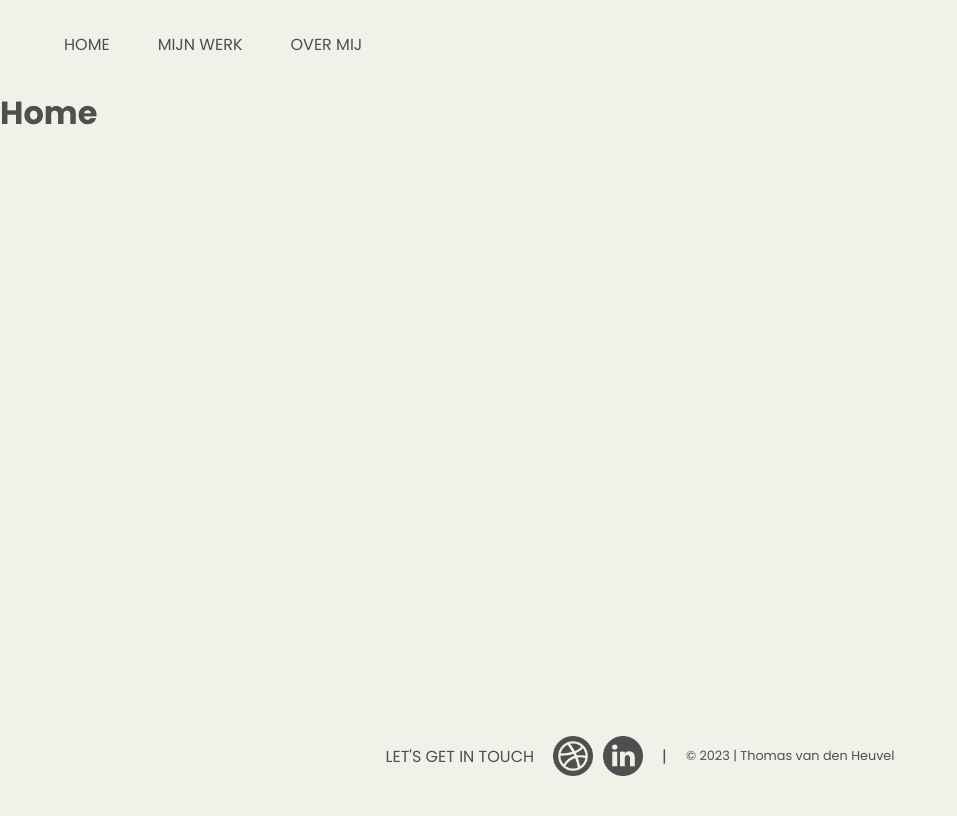
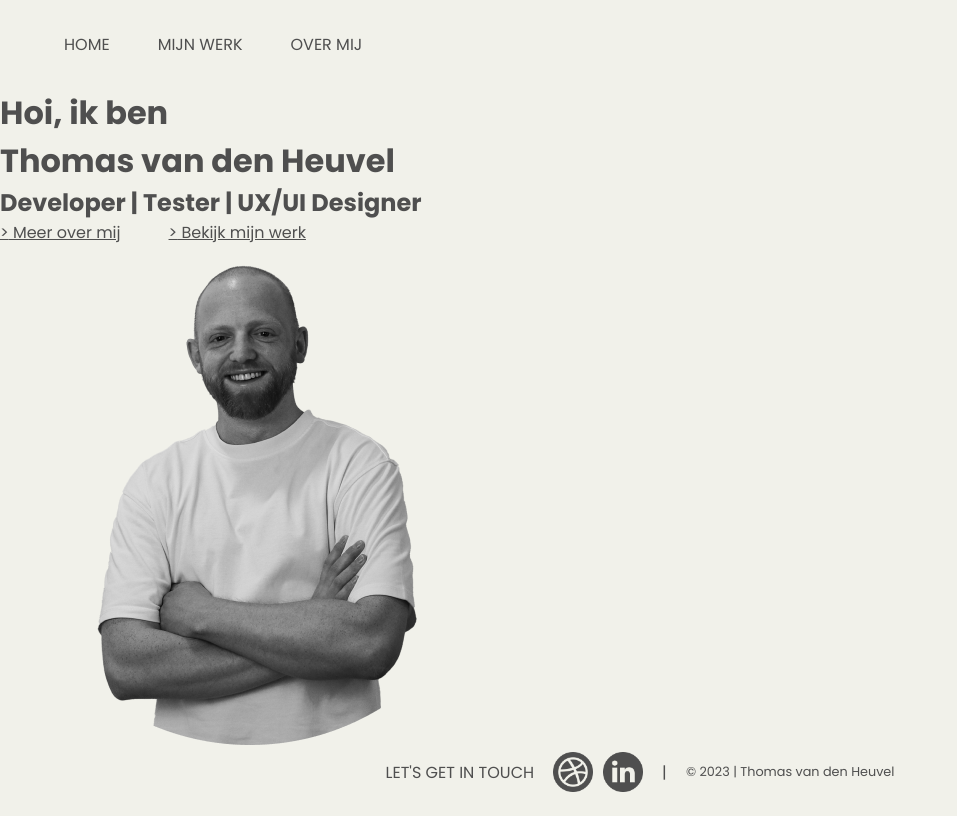
Before and after one commit to TvdH-UX/portfolio, a React (Create React App) app: page / in a window 1280 px wide. Shown: the whole page, without its empty margins (0-957 px from the left). Built offline with nearby package versions, Linux system fonts and the light colour scheme.

Commit message:
Add relevant content to Home

```diff
--- a/src/App.css
+++ /dev/null
@@ -1,6 +0,0 @@
-* {
-  margin: 0;
-  background-color: #f1f1ea;
-  font-family: "Poppins", sans-serif;
-  color: #4f4f4f;
-}
--- a/src/App.js
+++ b/src/App.js
@@ -1,4 +1,4 @@
-import "./App.css";
+import styles from "./App.module.css";
 import { Route, Routes } from "react-router-dom";
 import { Home } from "./pages/Home";
 import { MijnWerk } from "./pages/MijnWerk";
@@ -11,7 +11,7 @@ import { Footer } from "./components/Footer";
 
 function App() {
   return (
-    <>
+    <div className={styles.body}>
       <NavBar />
       <Routes>
         <Route path="/" element={<Home />} />
@@ -22,7 +22,7 @@ function App() {
         <Route path="/overmij" element={<OverMij />} />
       </Routes>
       <Footer />
-    </>
+    </div>
   );
 }
 
--- /dev/null
+++ b/src/App.module.css
@@ -0,0 +1,12 @@
+* {
+  margin: 0;
+  font-family: "Poppins", sans-serif;
+  color: #4f4f4f;
+}
+
+.body {
+  display: flex;
+  flex-direction: column;
+  min-height: 100vh;
+  background-color: #f1f1ea;
+}
--- a/src/components/Footer.module.css
+++ b/src/components/Footer.module.css
@@ -1,11 +1,13 @@
 .footer {
   display: flex;
+  flex-shrink: 0;
   align-items: center;
   justify-content: center;
   gap: 1.2rem;
-  position: fixed;
+  margin-top: auto;
+  /* position: fixed;
   left: 0;
-  bottom: 0;
+  bottom: 0; */
   padding-bottom: 1.5rem;
   width: 100%;
   background-color: transparent;
--- a/src/pages/Home.js
+++ b/src/pages/Home.js
@@ -1,3 +1,29 @@
+import { Link } from "react-router-dom";
+import styles from "./Home.module.css";
+import photoThomas from "../images/ThomasHeadshot.png";
+
 export function Home() {
-  return <h1>Home</h1>;
+  return (
+    <>
+      <div className={styles.mainSection}>
+        <h1>Hoi, ik ben</h1>
+        <h1>Thomas van den Heuvel</h1>
+        <h2>Developer | Tester | UX/UI Designer</h2>
+        <div className="clickThroughLinks">
+          <ul>
+            <li>
+              <Link to="/overmij"> {">"} Meer over mij</Link>
+            </li>
+            <li>
+              <Link to="/mijnwerk"> {">"} Bekijk mijn werk</Link>
+            </li>
+          </ul>
+        </div>
+      </div>
+
+      <div className={styles.photoSection}>
+        <img src={photoThomas} alt="Thomas" />
+      </div>
+    </>
+  );
 }
```
Also changed, not shown: src/images/ThomasHeadshot.png (added), src/pages/Home.module.css (added).
